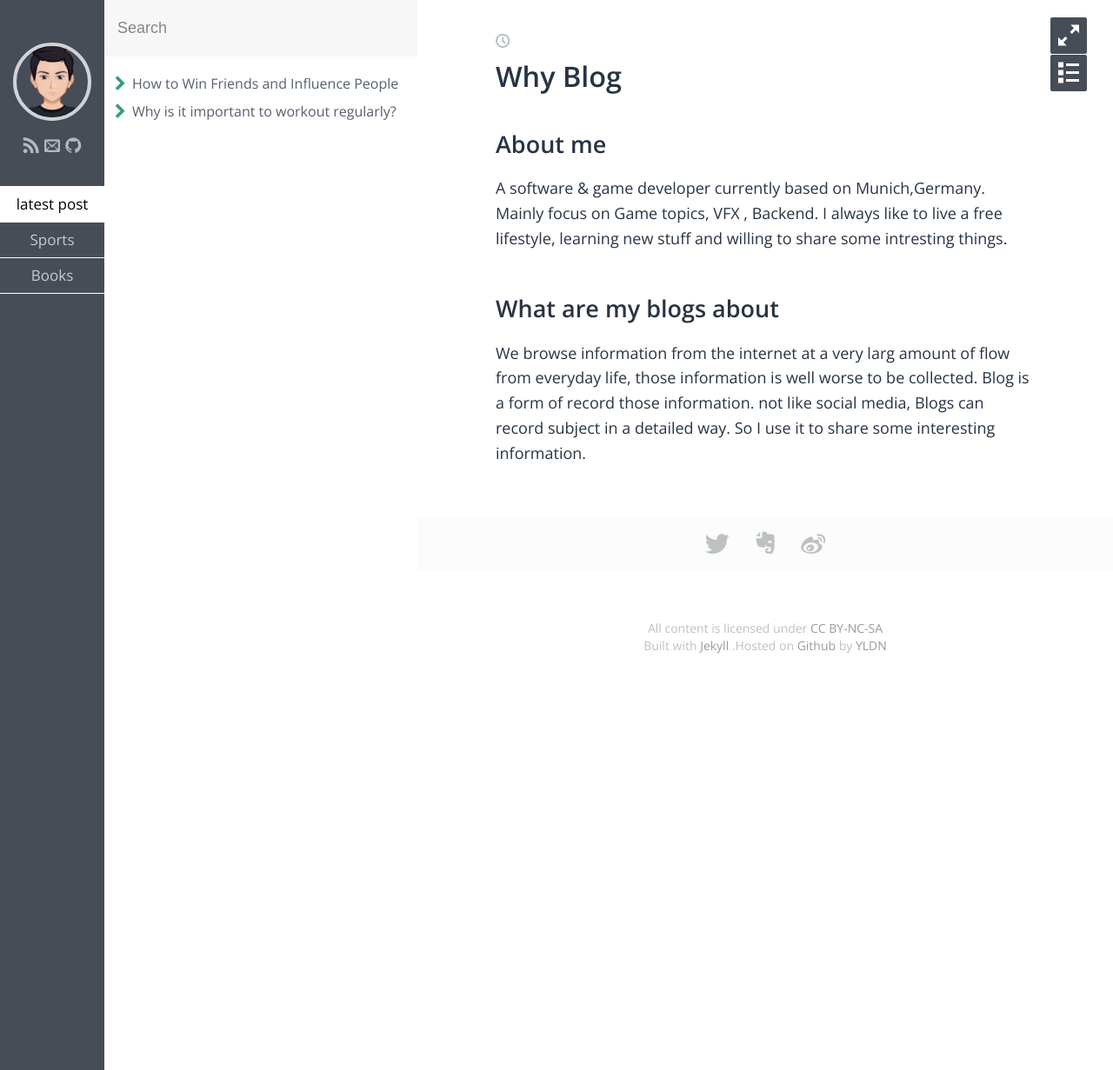
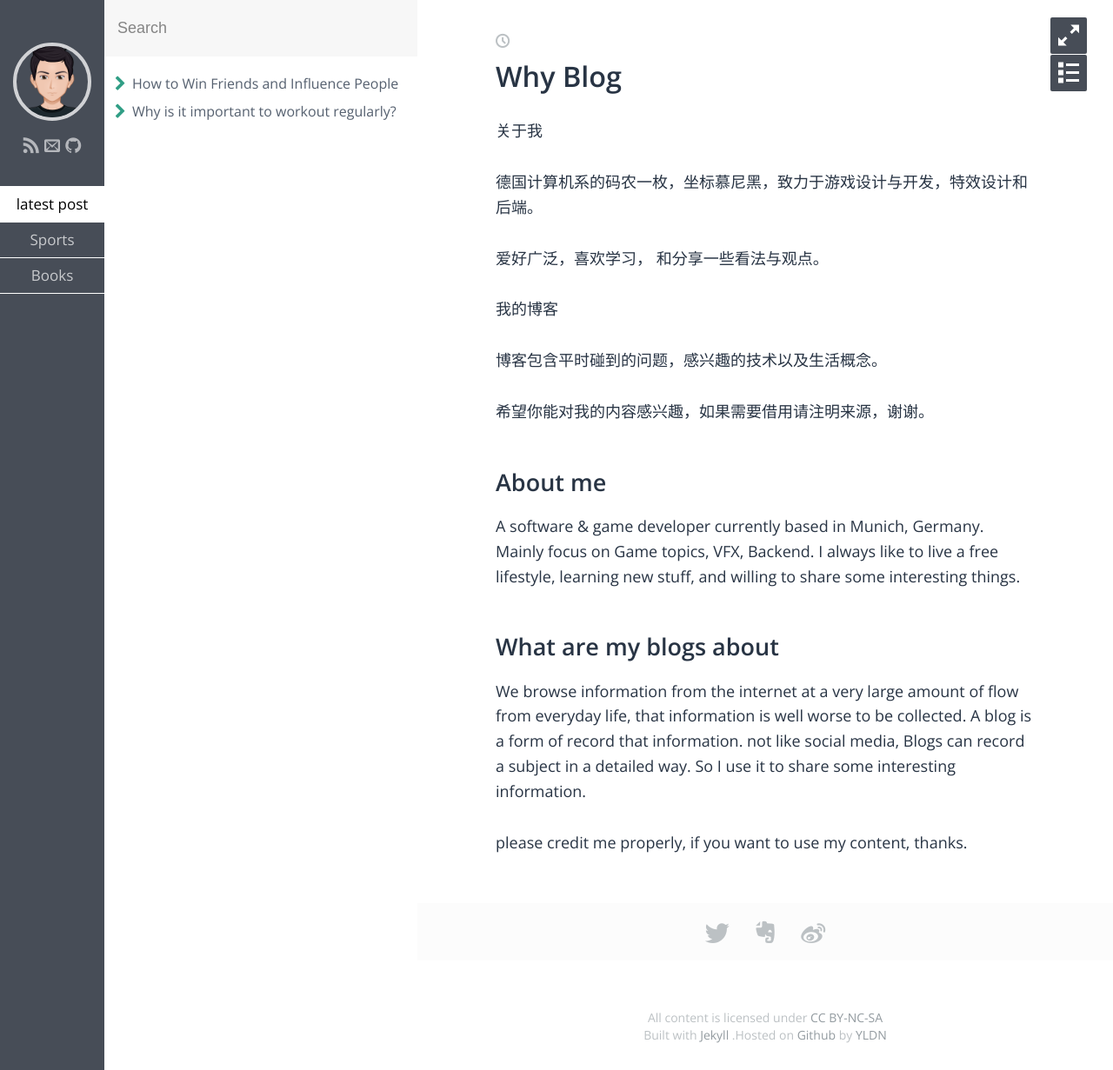
Before and after one commit to yldn/yldn-old.blog, a Jekyll site: the page built from index.md, in a window 1280 px wide. Shown: the whole page at 87% size. Built offline with Jekyll 4.4.1, drawn with Linux system fonts in a browser that asks for light colours; some web fonts are replaced.

Commit message:
Update from Forestry.io Timiu updated index.md

```diff
--- a/index.md
+++ b/index.md
@@ -2,15 +2,26 @@
 author: Liudongnan Yang
 title: Why Blog
 layout: post
+
 ---
+关于我
+
+德国计算机系的码农一枚，坐标慕尼黑，致力于游戏设计与开发，特效设计和后端。
+
+爱好广泛，喜欢学习， 和分享一些看法与观点。
+
+我的博客
+
+博客包含平时碰到的问题，感兴趣的技术以及生活概念。
+
+希望你能对我的内容感兴趣，如果需要借用请注明来源，谢谢。
 
 ## About me
 
-A software & game developer currently based on Munich,Germany. Mainly focus on Game topics, VFX , Backend.
-I always like to live a free lifestyle, learning new stuff and willing to share some intresting things.
-
+A software & game developer currently based in Munich, Germany. Mainly focus on Game topics, VFX, Backend. I always like to live a free lifestyle, learning new stuff, and willing to share some interesting things.
 
 ## What are my blogs about
 
-We browse information from the internet at a very larg amount of flow from everyday life, those information is well worse to be collected.
-Blog is a form of record those information. not like social media, Blogs can record subject in a detailed way. So I use it to share some interesting information.
+We browse information from the internet at a very large amount of flow from everyday life, that information is well worse to be collected. A blog is a form of record that information. not like social media, Blogs can record a subject in a detailed way. So I use it to share some interesting information.
+
+please credit me properly, if you want to use my content, thanks.
```
